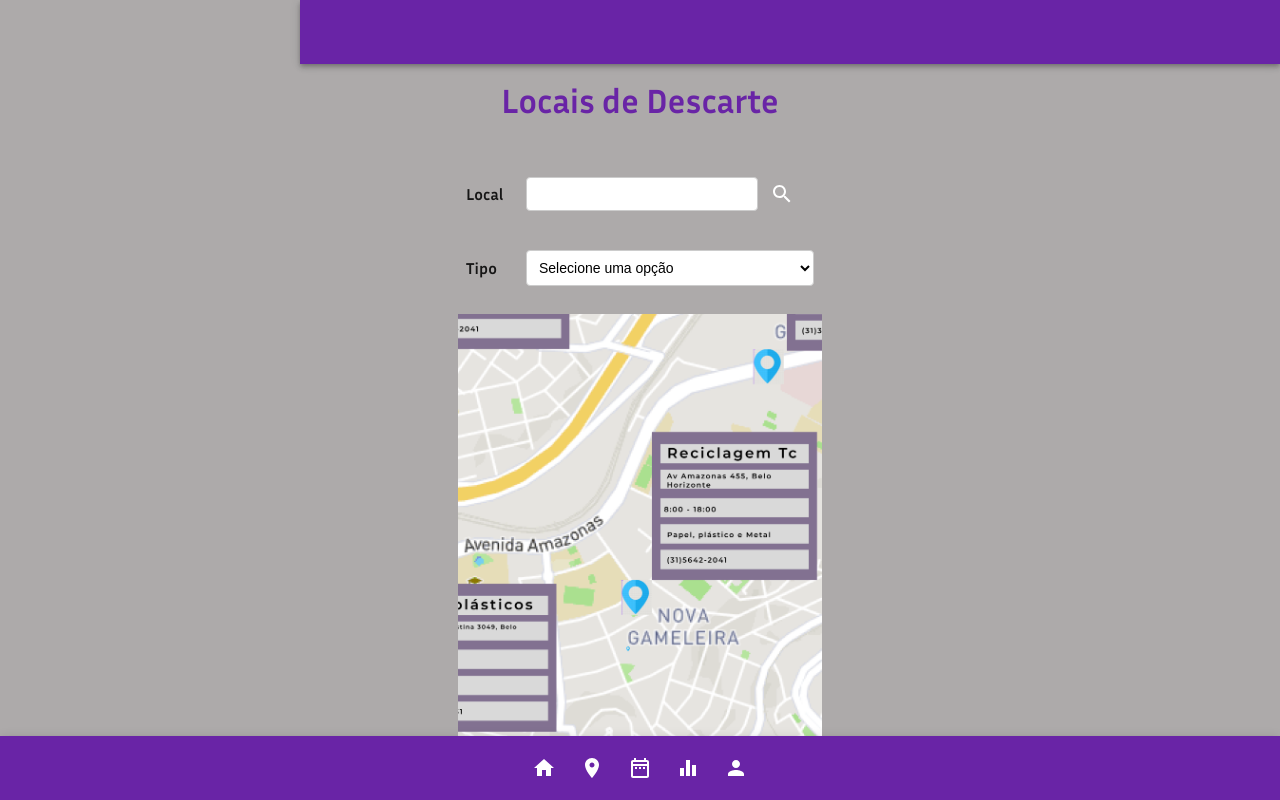
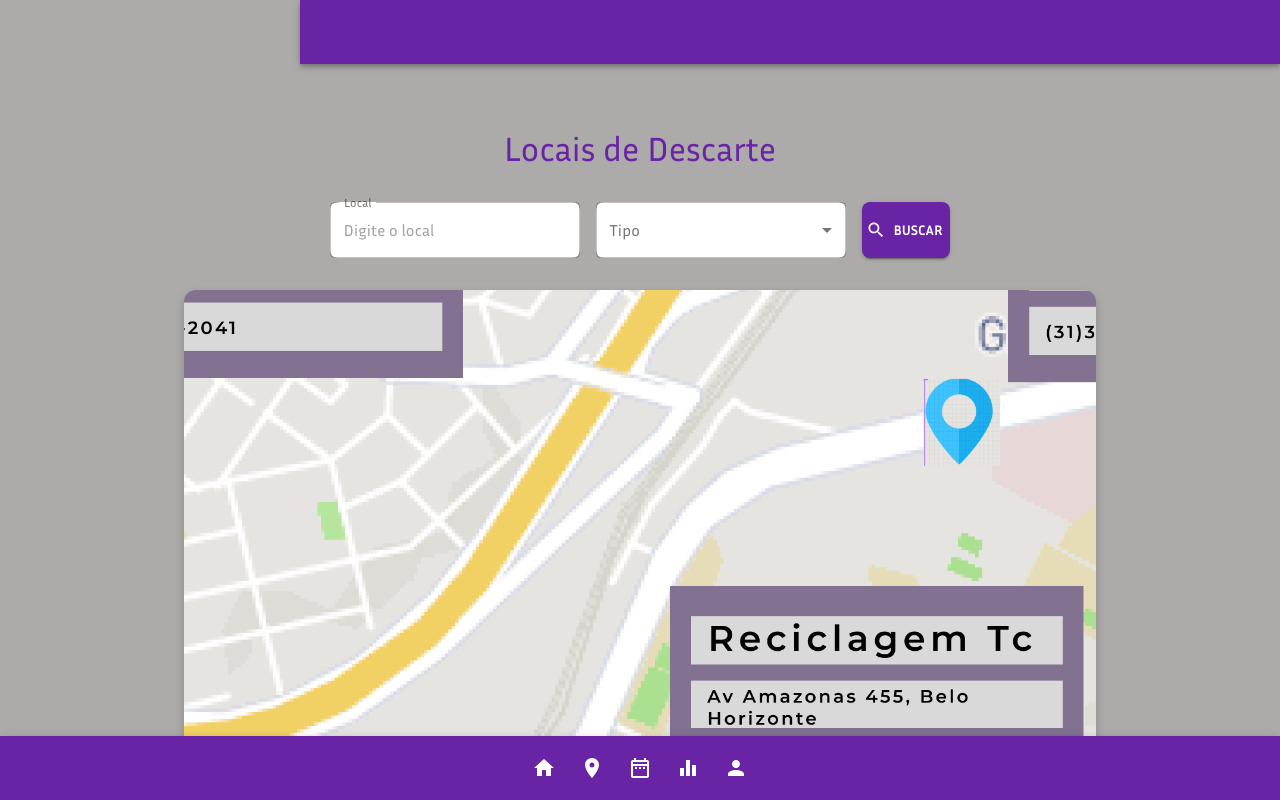
Before and after one commit to pedrorochacr/TP1-IHC, a React (Create React App) app in the folder frontend/: page /locais in a window 1280 px wide. Built offline with nearby package versions, Linux system fonts and the light colour scheme; no server answers.

Commit message:
initial commit
change map border, icons, search panels

```diff
--- a/frontend/src/pages/locais/index.js
+++ b/frontend/src/pages/locais/index.js
@@ -1,197 +1,219 @@
-import React, { useState, useContext } from "react";
-import { Link as RouterLink } from "react-router-dom";
+import React, { useState } from "react";
 import {
+  Typography,
+  TextField,
   Button,
-    CssBaseline,
-    TextField,
+  IconButton,
+  CircularProgress,
   Grid,
-    Typography,
   Container,
-    InputAdornment,
-    IconButton,
-    Link,
-    CircularProgress
-} from '@material-ui/core';
-
-
+  Select,
+  MenuItem,
+  InputLabel,
+  FormControl,
+  Backdrop,
+  Snackbar,
+} from "@material-ui/core";
+import { SearchOutlined } from "@material-ui/icons";
 import { makeStyles } from "@material-ui/core/styles";
-import { SearchOutlined, Visibility, VisibilityOff } from "@material-ui/icons";
-import useAuth from "../../hooks/useAuth.js";
-import { i18n } from "../../translate/i18n";
-import logoTarget from "../../assets/logoLogin.png";
-import { AuthContext } from "../../context/Auth/AuthContext.js";
-import mapa from "../../assets/mapa.png"
-import { useHistory } from "react-router-dom/cjs/react-router-dom.min.js";
-
-
+import Alert from "@material-ui/lab/Alert";
+import mapa from "../../assets/mapa.png";
 
 const useStyles = makeStyles((theme) => ({
-
-    avatar: {
-        margin: theme.spacing(1),
-        backgroundColor: theme.palette.secondary.main,
+  root: {
+    backgroundColor: theme.palette.background.default,
+    minHeight: "100vh",
+    padding: theme.spacing(4),
+    marginTop: theme.spacing(8), // Adicionado marginTop para descer o conteúdo
   },
-    whatsapp: {
-        backgroundColor: '#32d951'
+  header: {
+    textAlign: "center",
+    marginBottom: theme.spacing(4),
+    paddingTop: theme.spacing(4), // Espaçamento adicional superior
   },
-    field: {
-        background: theme.palette.fieldBackground,
-        borderRadius: 109,
-        height: 30,
-        border: 'none'
-
+  filterContainer: {
+    marginBottom: theme.spacing(4),
+    display: "flex",
+    justifyContent: "center",
+    gap: theme.spacing(2),
+    [theme.breakpoints.down("sm")]: {
+      flexDirection: "column",
+      alignItems: "center",
     },
-    form: {
-        width: "100%", // Fix IE 11 issue.
-        marginTop: theme.spacing(1),
   },
-    paper: {
-        marginTop: theme.spacing(8),
+  inputField: {
+    width: "250px",
+    backgroundColor: "#fff",
+    borderRadius: "8px",
+  },
+  button: {
+    padding: theme.spacing(1),
+    fontWeight: "bold",
+    borderRadius: "8px",
+  },
+  mapContainer: {
+    borderRadius: "12px",
+    overflow: "hidden",
+    boxShadow: "0 4px 10px rgba(0, 0, 0, 0.2)",
+    marginTop: theme.spacing(2),
+  },
+  loadingContainer: {
     display: "flex",
-        flexDirection: "column",
-
-        padding: theme.spacing(2),
-        borderRadius: theme.spacing(2),
-        borderColor: "#ffffff",
-
-        //backgroundColor: `rgba(${theme.palette.background.paper}, 0.8)`,
-
-
+    justifyContent: "center",
+    alignItems: "center",
+    minHeight: "200px",
   },
-    submit: {
-        background: "#D9D9D9",
-        color: "#000000",
-        fontWeight: 700,
-        padding: 10,
-        margin: theme.spacing(1, 0, 2),
+  menuPaper: {
+    backgroundColor: "#fff",
+    boxShadow: "0px 4px 10px rgba(0, 0, 0, 0.2)",
+    "& .MuiMenuItem-root": {
+      backgroundColor: "#fff !important",
+      color: "#333 !important",
+      "&:hover": {
+        backgroundColor: "#f5f5f5 !important",
       },
-    containerWrapper: {
-        display: "flex",
-
-        justifyContent: "space-between",
-        gap: theme.spacing(4),
     },
-    container: {
-        display: 'flex',
-        flexDirection: 'column',
-        height: '100vh',
   },
-    root: {
-        background: theme.palette.background,
-    },
-    mobileContainer: {
-        flex: 1,
-
-
-    },
-    hideOnMobile: {
-        display: 'flex',
-        justifyContent: 'center',
-        alignItems: 'center',
-        minHeight: '100vh',
-        [theme.breakpoints.down('sm')]: {
-            display: 'none',
-        },
+  menuBackdrop: {
+    backgroundColor: "rgba(0, 0, 0, 0.5) !important",
+    zIndex: 9998,
   },
 }));
 
-
-
-
 const Locais = () => {
   const classes = useStyles();
-    const history = useHistory();
-    const [user, setUser] = useState({ email: "", password: "" });
-    const [showPassword, setShowPassword] = useState(false);
+  const [local, setLocal] = useState("");
+  const [tipo, setTipo] = useState("");
   const [loading, setLoading] = useState(false);
+  const [notification, setNotification] = useState({
+    open: false,
+    message: "",
+  });
 
+  const menuProps = {
+    classes: {
+      paper: classes.menuPaper,
+    },
+    BackdropProps: {
+      className: classes.menuBackdrop,
+    },
+    anchorOrigin: {
+      vertical: "bottom",
+      horizontal: "left",
+    },
+    transformOrigin: {
+      vertical: "top",
+      horizontal: "left",
+    },
+    getContentAnchorEl: null,
+    disableAutoFocusItem: true,
+    disablePortal: true,
+    transitionDuration: 0,
+    MenuListProps: {
+      style: {
+        padding: 0,
+      },
+    },
+  };
 
-    const handleClick = () => {
-        setLoading(true); // Ativa o carregamento
+  const handleSearch = () => {
+    if (!local || !tipo) {
+      setNotification({
+        open: true,
+        message: "Por favor, preencha ambos os campos antes de buscar.",
+      });
+      return;
+    }
+    setLoading(true);
     setTimeout(() => {
-            setLoading(false); // Desativa após 2 segundos
+      setLoading(false);
+      setNotification({
+        open: true,
+        message: "Locais encontrados com sucesso!",
+      });
     }, 2000);
   };
+
+  const handleCloseNotification = (event, reason) => {
+    if (reason === "clickaway") return;
+    setNotification({ ...notification, open: false });
+  };
+
   return (
-        //<div style={{ display: 'flex',
-        //flexDirection: 'column',
-        //minHeight: '100vh',
-        // backgroundImage: `url(${loginBackground})`,
-        //backgroundSize: 'cover',
-        //backgroundRepeat: 'no-repeat',
-        //backgroundPosition: 'center'
-        //}}>
     <div className={classes.root}>
-            <Container component="main" maxWidth="md">
-                <CssBaseline />
+      <Container maxWidth="md">
+        <Typography variant="h4" color="primary" className={classes.header}>
+          Locais de Descarte
+        </Typography>
 
-                <Container component="div" maxWidth="xs" className={classes.mobileContainer}>
-                    <div className={classes.paper}>
-                        <Grid container direction="column" justifyContent="center">
-                            <Typography variant="h4" color="primary" style={{ textAlign: "center", fontWeight: 700 }}>Locais de Descarte</Typography>
-                            <Grid container direction="column" style={{ marginTop: 40 }}>
-                                <Grid container direction="column" spacing={2} style={{ width: '100%', maxWidth: '400px', margin: '0 auto' }}>
-                                    {/* Campo "Local" */}
-                                    <Grid item style={{ display: 'flex', alignItems: 'center', marginBottom: '16px' }}>
-                                        <Typography style={{ marginRight: '10px', width: '50px', fontWeight: 600 }}>Local</Typography>
-                                        <input
-                                            type="text"
-                                            style={{
-                                                flex: 1,
-                                                padding: '8px',
-                                                fontSize: '14px',
-                                                border: '1px solid #ccc',
-                                                borderRadius: '4px',
-                                            }}
+        <div className={classes.filterContainer}>
+          <TextField
+            label="Local"
+            variant="outlined"
+            value={local}
+            onChange={(e) => setLocal(e.target.value)}
+            className={classes.inputField}
+            placeholder="Digite o local"
+            InputLabelProps={{ shrink: true }}
+            aria-label="Campo para o local do descarte"
           />
-                                        <IconButton onClick={handleClick}>
-                                            <SearchOutlined style={{ color: '#ffff', marginRight: '8px' }} />
-                                        </IconButton>
 
-                                    </Grid>
+          <FormControl variant="outlined" className={classes.inputField}>
+            <InputLabel id="tipo-label">Tipo</InputLabel>
+            <Select
+              labelId="tipo-label"
+              value={tipo}
+              onChange={(e) => setTipo(e.target.value)}
+              label="Tipo"
+              aria-label="Campo para o tipo do descarte"
+              MenuProps={menuProps}
+            >
+              <MenuItem value="">Selecione uma opção</MenuItem>
+              <MenuItem value="residuos-toxicos">Resíduos tóxicos</MenuItem>
+              <MenuItem value="plastico">Plástico</MenuItem>
+              <MenuItem value="papel">Papel</MenuItem>
+              <MenuItem value="metal">Metal</MenuItem>
+              <MenuItem value="vidro">Vidro</MenuItem>
+              <MenuItem value="eletronicos">Eletrônicos</MenuItem>
+            </Select>
+          </FormControl>
 
-                                    {/* Campo "Tipo" */}
-                                    <Grid item style={{ display: 'flex', alignItems: 'center' }}>
-                                        <Typography style={{ marginRight: '10px', width: '50px', fontWeight: 600 }}>Tipo</Typography>
-                                        <select
-                                            style={{
-                                                flex: 1,
-                                                padding: '8px',
-                                                fontSize: '14px',
-                                                border: '1px solid #ccc',
-                                                borderRadius: '4px',
-                                                backgroundColor: '#fff',
-                                            }}
+          <Button
+            variant="contained"
+            color="primary"
+            startIcon={<SearchOutlined />}
+            className={classes.button}
+            onClick={handleSearch}
           >
-                                            <option value="" disabled selected>
-                                                Selecione uma opção
-                                            </option>
-                                            <option value="opcao1">Resíduos tóxicos </option>
-                                            <option value="opcao2">Plástico </option>
-                                            <option value="opcao3">Papel</option>
-                                            <option value="opcao3">Metal</option>
-                                            <option value="opcao3">Vidro</option>
-                                            <option value="opcao3">Eletrônicos</option>
-                                        </select>
-                                    </Grid>
-                                </Grid>
-                            </Grid>
+            Buscar
+          </Button>
+        </div>
 
-                        </Grid>
         {loading ? (
-                            <Grid container alignItems="center" justifyContent="center">
-                                <CircularProgress size={24} />
-                            </Grid>
+          <div className={classes.loadingContainer}>
+            <CircularProgress size={32} />
+          </div>
+        ) : (
+          <div className={classes.mapContainer}>
+            <img src={mapa} alt="Mapa de locais de descarte" style={{ width: "100%" }} />
+          </div>
+        )}
 
-                        ) : (
-                            <Grid style={{ marginTop: 20 }}>
-                                <img src={mapa} style={{ width: "100%" }} />
-                            </Grid>
-
-                        )}
-                    </div>
-                </Container>
-
+        <Snackbar
+          open={notification.open}
+          autoHideDuration={6000}
+          onClose={handleCloseNotification}
+          anchorOrigin={{ vertical: "top", horizontal: "center" }}
+        >
+          <Alert
+            elevation={6}
+            variant="filled"
+            onClose={handleCloseNotification}
+            severity={notification.message.includes("sucesso") ? "success" : "error"}
+          >
+            {notification.message}
+          </Alert>
+        </Snackbar>
       </Container>
     </div>
   );
```
Lines whose indentation alone changed are shown as unchanged.
